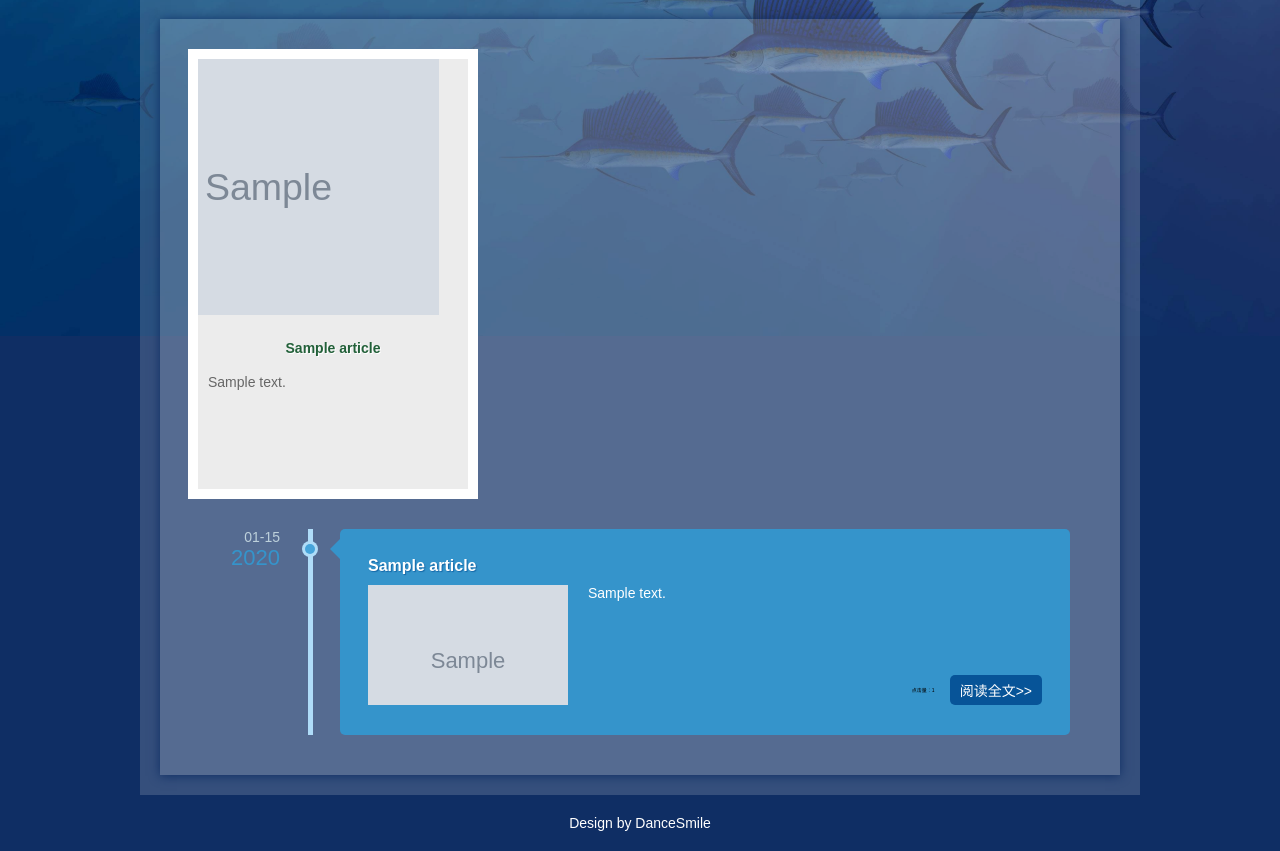
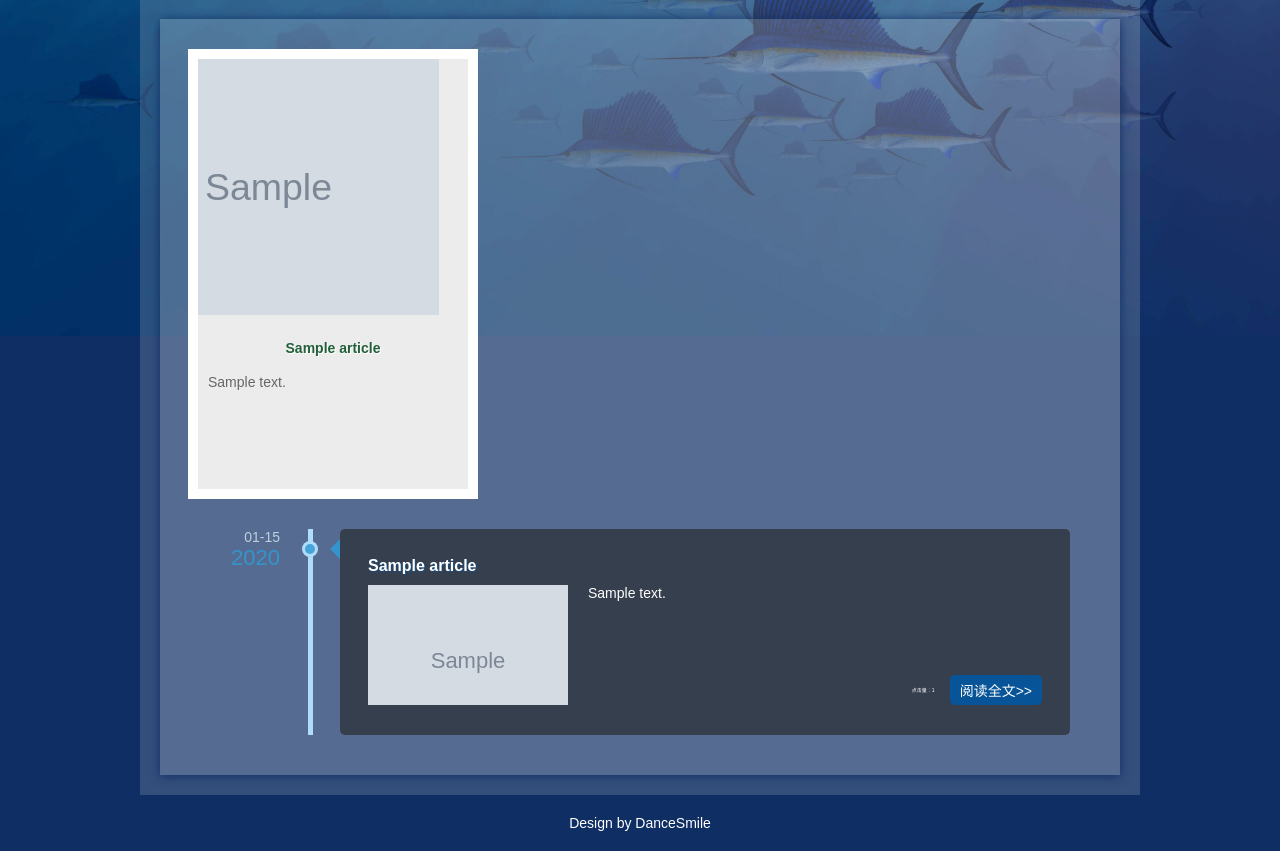
Before and after one commit to denjay/mysite, a Django app: page / in a window 1280 px wide. Shown: the part 206-1057 px from the top of the page. Run offline with Django 3.2, Linux system fonts and the light colour scheme; tables that the repository leaves empty hold one stand-in row (values such as "Sample post"); grey boxes marked "Sample" are stand-in pictures; some libraries are stand-ins or nearby versions.

Commit message:
美化界面

```diff
--- a/mysite/static/css/about.css
+++ b/mysite/static/css/about.css
@@ -72,8 +72,7 @@ width:840px;
 
 .about { width: 90%; margin: 30px auto; overflow: hidden; line-height: 22px; }
 .about h2 { font-size: 22px; margin-bottom: 20px; background: #2a7497; padding: 10px 0; width: 200px; text-align: center; border-radius: 0 30px 30px 0; box-shadow: #21566f 1px 1px 1px; border-left: #dae1e4 6px solid; }
-.about p { margin-bottom: 20px }
-.about p { text-indent: 2em; }
+.about p { margin-bottom: 20px; font-size: 18px; text-indent: 2em; line-height: 26px }
 .about_c { padding: 10px 0 0 10px; color: #999; line-height: 26px; }
 .about_c img { margin: 5px 0 }
 .about_c span { color: #19A566 }
@@ -91,7 +90,7 @@ h4.atitle span{ float:right;color:#fff}
     border-radius: 15px;
 }
 .otherlink{overflow: hidden;}
-.otherlink ul { margin: 10px 0 }
+.otherlink ul { margin: 10px 0; }
 .otherlink li { line-height: 24px; height: 24px; display: block; width: 290px; float: left; overflow: hidden; margin-right: 30px; }
 .otherlink li a:hover{ text-decoration:underline}
 .infops{ margin:0 0 20px 0}
--- a/mysite/static/css/timeline.css
+++ b/mysite/static/css/timeline.css
@@ -44,7 +44,7 @@
 .cbp_tmtimeline > li .cbp_tmtime span:first-child { font-size: 14px; color: #bdd0db; }
 .cbp_tmtimeline > li .cbp_tmtime span:last-child { font-size: 22px; color: #3594cb; }
 
-.cbp_tmtimeline > li .cbp_tmlabel { margin: 0 50px 15px 180px; background: #3594cb; color: #fff; padding: 2em; position: relative; border-radius: 5px; height: 150px; }
+.cbp_tmtimeline > li .cbp_tmlabel { margin: 0 50px 15px 180px; background: rgba(34,34,34,0.6); color: #fff; padding: 2em; position: relative; border-radius: 5px; height: 150px; }
 
 .cbp_tmtimeline > li .cbp_tmlabel h2 { margin-top: 0px; padding: 0 0 10px 0; font-size: 16px; text-shadow: rgba(7, 84, 152, 0.71) 1px 1px 1px; }
 .cbp_tmtimeline > li .cbp_tmlabel:after { right: 100%; border: solid transparent; content: " "; height: 0; width: 0; position: absolute; pointer-events: none; border-right-color: #3594cb; border-width: 10px; top: 10px; }
@@ -54,7 +54,7 @@
 .blogpic img { width: 100%; height: auto; margin: auto; }
 .cbp_tmlabel div { height: 90px; }
 a.readmore { background: #075498; color: #fff; padding: 5px 10px; float: right; border-radius: 5px; }
-.views { float: right; line-height:30px; margin: 0px 15px; font-size: 5px; color: black; }
+.views { float: right; line-height:30px; margin: 0px 15px; font-size: 5px; }
 .cbp_tmtimeline li .cbp_tmtime { -webkit-transition: all 1s; -moz-transition: all 1s; -o-transition: all 1s; }
 .cbp_tmtimeline li:hover .cbp_tmicon { box-shadow: 0 0 0 3px #ececec; }
 .cbp_tmtimeline li:hover .cbp_tmtime { background: #afdcf8; border-radius: 20px 0 0 20px; }
```
